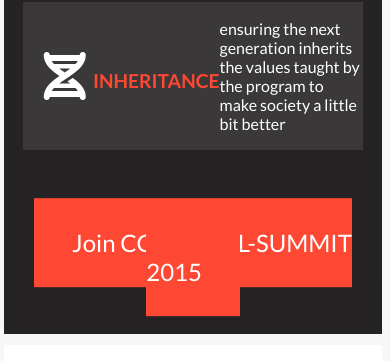
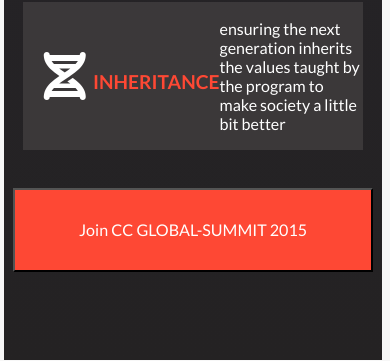
Before and after one commit to stino-x/Behance--project, a website: page home-page.html in a window 390 px wide. Shown: the part 1286-1647 px from the top of the page. Drawn offline with nearby package versions, Linux system fonts and the light colour scheme.

Commit message:
making requested changes

```diff
--- a/home-page.css
+++ b/home-page.css
@@ -25,6 +25,7 @@
   --dates-font-size: clamp(2rem, -1.7313432835820897rem + 11.940298507462686vw, 2.5rem);
   --programs-h3-font-size: clamp(1.4rem, 0.2805970149253729rem + 3.582089552238806vw, 2rem);
   --landing-page-h3: clamp(1.8rem, -19.999999999999996rem + 44.99999999999999vw, 3.5rem);
+  --red-button-font: clamp(1rem, 0.49738903394255873rem + 2.088772845953003vw, 1.5rem);
 }
 
 body {
@@ -354,15 +355,19 @@
 
 .big-orange-button {
   text-align: center;
-  width: 100%;
-  padding-right: -5%;
-  padding-left: -5%;
-  transform: translateY(10%);
-  font-size: 1rem;
-  height: 120%;
+  width: 95%;
+  font-family: var(--font-family-body);
+  text-decoration: none;
+  color: white;
+  background-color: var(--header-color-red);
+  padding: 8% 2%;
+  font-size: var(--red-button-font);
+  position: relative;
+  top: 5%;
+  margin: 0 auto;
 }
 
-.big-orange-button a {
+/* .big-orange-button a {
   font-family: var(--font-family-body);
   text-decoration: none;
   color: white;
@@ -370,7 +375,7 @@
   text-align: center;
   padding: 8%  10%;
   font-size: 1.5rem;
-}
+} */
 
 .white-space {
   grid-row: 5 / 5;
--- a/home-page.html
+++ b/home-page.html
@@ -33,7 +33,7 @@
                 </div>
                 </div></header>
             <header class="about-desk-head">
-                <div class="sign-in-bar">
+                <nav class="sign-in-bar">
                     <i class="fa-brands fa-facebook"></i>
                     <i class="fa-brands fa-twitter"></i>
                     <ul>
@@ -41,7 +41,7 @@
                         <li><a href="">Mypage</a></li>
                         <li><a href="">Extras</a></li>
                     </ul>
-                </div>
+                </nav>
                 <div class="white-part">
                     <div class="cc-image">
                         <a href="home-page.html"><i class="fa-solid fa-closed-captioning"></i></a>
@@ -115,9 +115,9 @@
                 <p>ensuring the next generation inherits the values taught by the program to make society a little bit better</p>
             </div>
         </div>
-        <div class="big-orange-button">
-            <a href="">Join CC GLOBAL-SUMMIT 2015</a>
-        </div>
+        <button class="big-orange-button">
+            Join CC GLOBAL-SUMMIT 2015
+        </button>
         <div class="white-link">
            <u> SEE THE WHOLE PROGRAM</u>
         </div>
```
